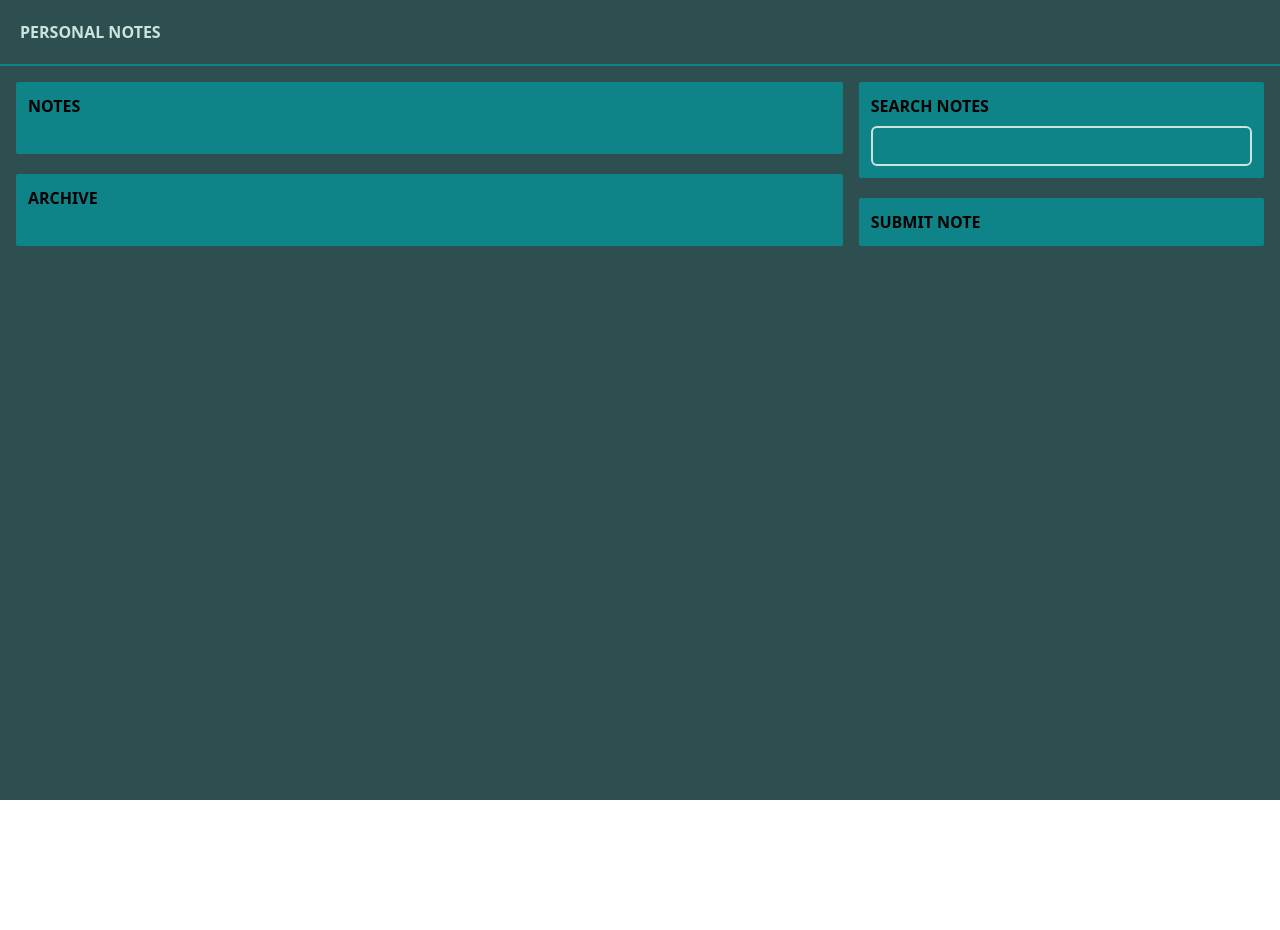
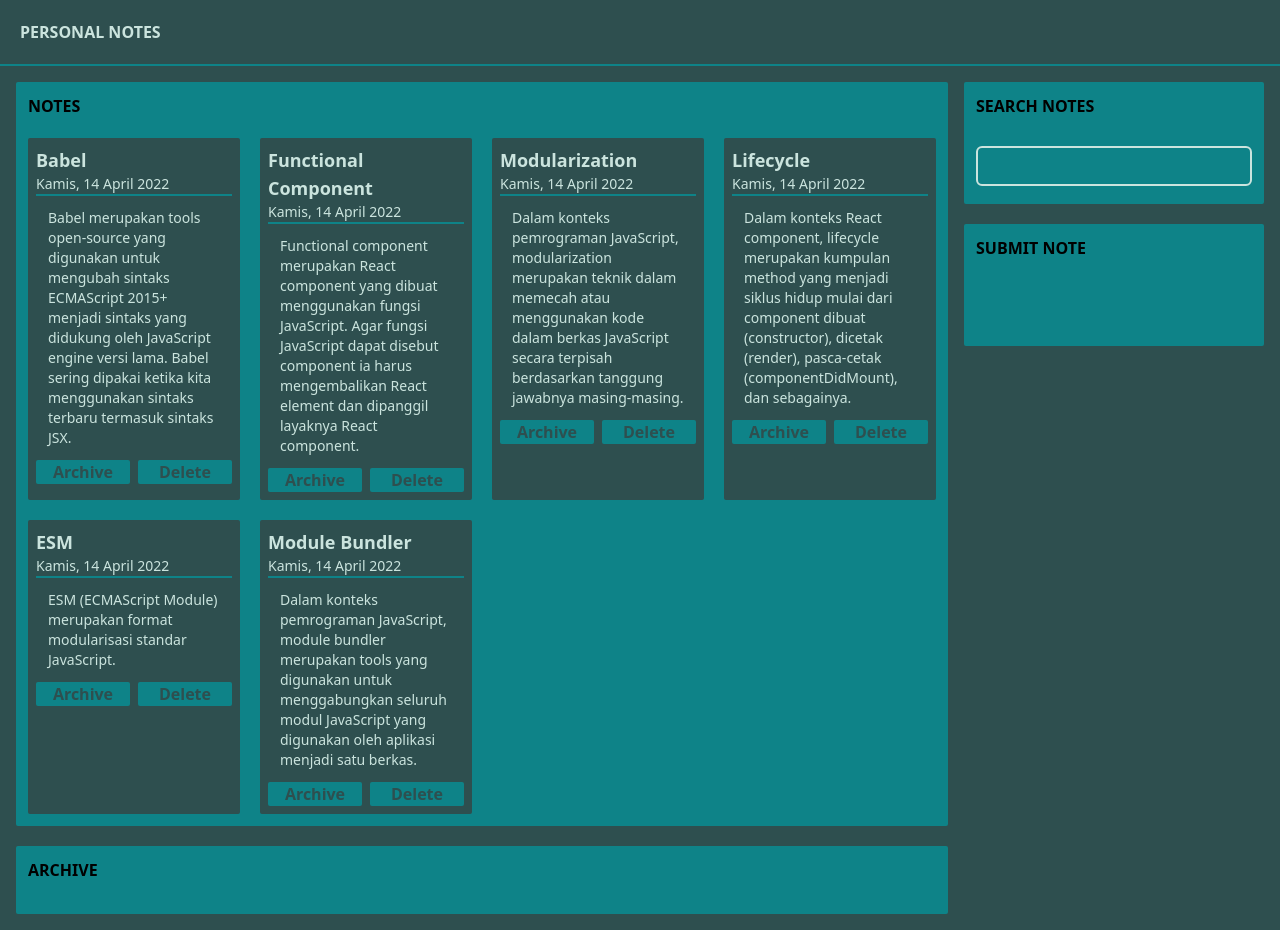
Before and after one commit to MSeptianJ/dicoding-personal-notes-vite, a React (Vite) app: page / in a window 1280 px wide. Before the commit the page ends 800 px from the top, so only its background shows below. Built offline with nearby package versions, Linux system fonts and the light colour scheme.

Commit message:
Add NoteItem, Implement Note Data to NoteList

```diff
--- a/src/AppNote.jsx
+++ b/src/AppNote.jsx
@@ -1,20 +1,24 @@
+import { useState } from "react";
 import NoteHeader from "./components/NoteHeader";
-import NoteList from "./components/NoteList";
 import NoteSearch from "./components/NoteSearch";
 import NoteSubmit from "./components/NoteSubmit";
+import NoteList from "./components/NotesComponent/NoteList";
+import { getInitialData } from "./utils/utils";
 
 function AppNote() {
+  const [first] = useState(getInitialData);
+
   return (
-    <div className="bg-main h-screen w-full">
+    <div className=" min-h-screen w-full bg-main">
       <NoteHeader />
-      <div className=" bg-subA m-auto grid w-full grid-cols-3 gap-4 p-4">
-        <div className=" col-span-2 grid w-full gap-5">
-          <NoteList ListTitle="Notes" />
+      <div className=" bg-subA w-ful m-auto grid grid-cols-4 justify-items-center gap-4 p-4">
+        <div className=" col-span-3 grid w-full gap-5">
+          <NoteList ListTitle="Notes" ListNotes={first} />
 
           <NoteList ListTitle="Archive" />
         </div>
 
-        <div className=" grid w-full gap-5">
+        <div className="grid w-full grid-rows-6 gap-5">
           <NoteSearch />
 
           <NoteSubmit />
--- a/src/components/NoteList.jsx
+++ /dev/null
@@ -1,19 +0,0 @@
-import PropTypes from "prop-types";
-
-const NoteList = ({ ListTitle, ListNotes }) => {
-  return (
-    <div className=" bg-sub w-full rounded-sm p-3">
-      <h2 className=" font-semibold uppercase">{ListTitle}</h2>
-      {ListNotes?.map((note, id) => (
-        <div key={id}>{note}</div>
-      ))}
-    </div>
-  );
-};
-
-NoteList.propTypes = {
-  ListTitle: PropTypes.string,
-  ListNotes: PropTypes.object,
-};
-
-export default NoteList;
--- /dev/null
+++ b/src/components/NotesComponent/NoteItem.jsx
@@ -0,0 +1,32 @@
+import PropTypes from "prop-types";
+import { showFormattedDate } from "../../utils/utils";
+
+const NoteItem = ({ noteData }) => {
+  return (
+    <div className=" w-full gap-3 rounded-sm bg-main p-2  text-accent">
+      <div className=" w-full border-b-2 border-sub">
+        <h3 className=" text-lg font-bold">{noteData.title}</h3>
+        <p className=" text-sm">{showFormattedDate(noteData.createdAt)}</p>
+      </div>
+
+      <div className=" m-auto w-full">
+        <p className=" p-3 text-sm">{noteData.body}</p>
+      </div>
+
+      <div className=" grid w-full grid-cols-2 gap-2">
+        <button className=" rounded-sm bg-sub font-semibold text-main hover:bg-darkMain hover:text-sub">
+          Archive
+        </button>
+        <button className=" rounded-sm bg-sub font-semibold text-main hover:bg-darkMain hover:text-sub">
+          Delete
+        </button>
+      </div>
+    </div>
+  );
+};
+
+NoteItem.propTypes = {
+  noteData: PropTypes.object,
+};
+
+export default NoteItem;
--- /dev/null
+++ b/src/components/NotesComponent/NoteList.jsx
@@ -0,0 +1,22 @@
+import PropTypes from "prop-types";
+import NoteItem from "./NoteItem";
+
+const NoteList = ({ ListTitle, ListNotes }) => {
+  return (
+    <div className=" w-full rounded-sm bg-sub p-3">
+      <h2 className=" mb-5 font-semibold uppercase">{ListTitle}</h2>
+      <div className=" m-auto grid w-full grid-cols-4 gap-5">
+        {ListNotes?.map((note, id) => (
+          <NoteItem key={id} noteData={note} />
+        ))}
+      </div>
+    </div>
+  );
+};
+
+NoteList.propTypes = {
+  ListTitle: PropTypes.string,
+  ListNotes: PropTypes.array,
+};
+
+export default NoteList;
```
